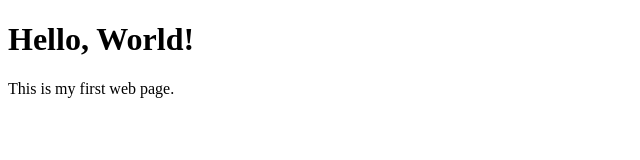
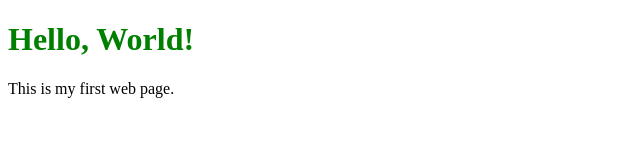
Before and after one commit to tanker428/example, a plain HTML site: page index.html in a window 1280 px wide. Shown: the whole page, without its empty margins (0-640 px from the left). Drawn offline with Linux system fonts and the light colour scheme.

Commit message:
色の変更

```diff
--- a/index.html
+++ b/index.html
@@ -4,7 +4,7 @@
     <title>My First Web Page</title>
 </head>
 <body>
-    <h1>Hello, World!</h1>
+    <h1 style="color: green;">Hello, World!</h1>
     <p>This is my first web page.</p>
 </body>
 </html>
```
